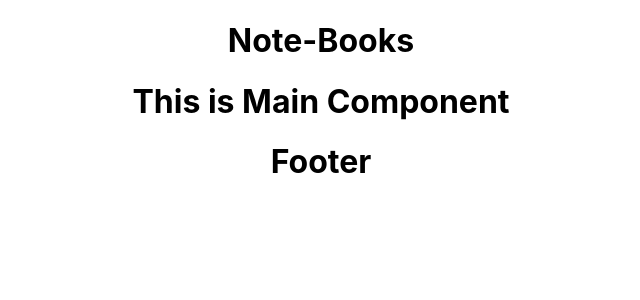
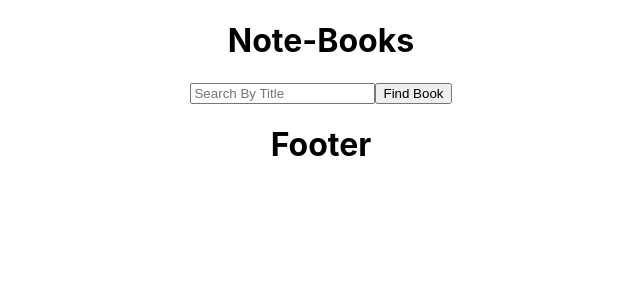
Before and after one commit to vbangs/Project-3-ViteFrontend, a React (Vite) app: page / in a window 1280 px wide. Shown: the top 300 px of the page, without its empty margins (319-959 px from the left). Built offline with nearby package versions, Linux system fonts and the light colour scheme.

Commit message:
API call working on main page

```diff
--- a/src/components/Main.jsx
+++ b/src/components/Main.jsx
@@ -4,11 +4,53 @@ import {Route, Switch} from 'react-router-dom';
 import Index from '../pages/Index';
 import Show from '../pages/Show';
 
-function Main(props) {
-    // const URL=`https://www.googleapis.com/books/v1/volumes?q=${search}&key=AIzaSyC6j4bZ4ZvK4pkxk0lGiQw6Y16TLIsM6eY`
 
 
-    return <h1>This is Main Component</h1>
+function Main(props) {
+
+    const [form, setForm] = useState('');
+
+    const URL=`https://www.googleapis.com/books/v1/volumes?q=${form.title}+intitle:${form.title}&key=AIzaSyC6j4bZ4ZvK4pkxk0lGiQw6Y16TLIsM6eY`
+
+
+    const handleChange = (event) => {
+        setForm({
+            ...form,
+            [event.target.name]: event.target.value
+        })
+    }
+
+    const handleSubmit = (event) => {
+        //prevent default
+        event.preventDefault()
+        //Call API for searched term
+        getBook()
+    }
+
+    const getBook = async () => {
+        const response = await fetch(URL)
+        const bookData = await response.json()
+
+        console.log(URL)
+        console.log(bookData)
+        //conditional to see if we need to create book in MongoDB
+    }
+
+    return(
+        <main>
+
+
+            <Switch>
+                <Route exact path="/">
+                    <form onSubmit={handleSubmit}>
+                        <input type="text" value={form.name} name="title" placeholder="Search By Title" onChange={handleChange} />
+                        <input type="submit" value="Find Book"/>
+                    </form>
+                </Route>
+                <Route path="/books/:id" render={() => <Show />}/>
+            </Switch>
+        </main>
+    )
 }
 
 
```
